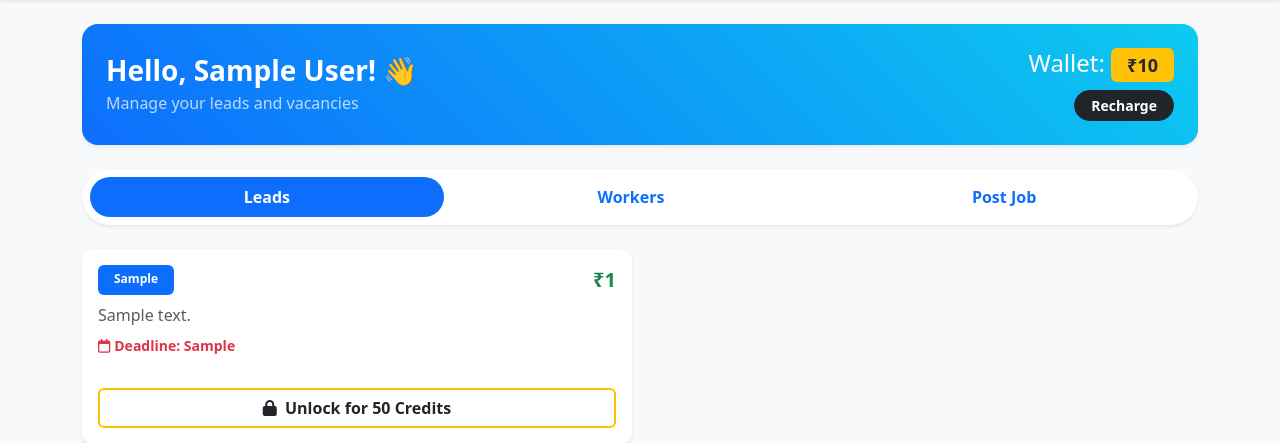
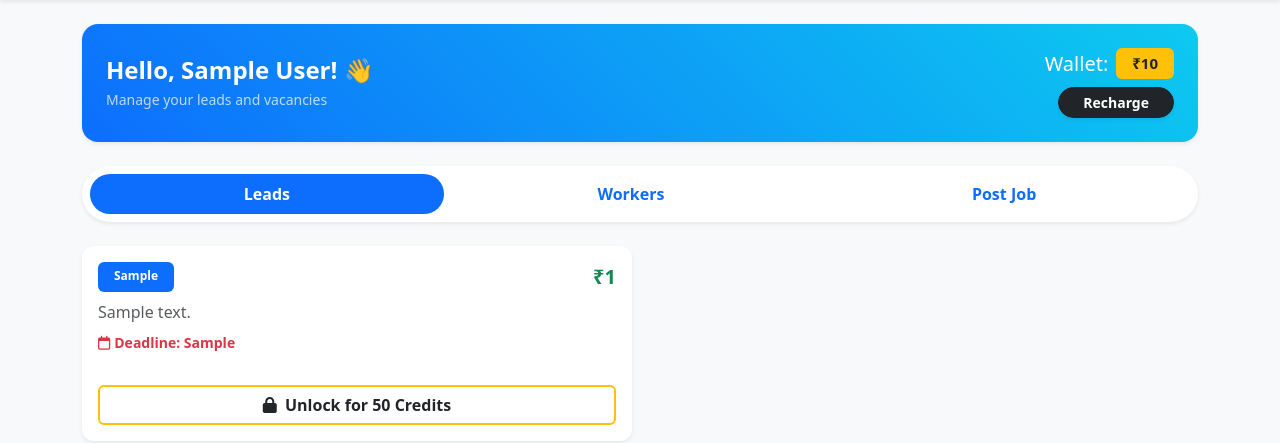
Before and after one commit to kaamconnect01/kaamconnect, a Flask app: template templates/shop_dash.html in a window 1280 px wide. Shown: the part 56-499 px from the top of the page. Run offline with Flask 3, Linux system fonts and the light colour scheme; the template is opened without the code that fills it: values that come from a table or form of the project are taken from there, others are empty; a user stored in the database is signed in; tables that the repository leaves empty hold one stand-in row (values such as "Sample post").

Commit message:
Update shop_dash.html

```diff
--- a/templates/shop_dash.html
+++ b/templates/shop_dash.html
@@ -1,15 +1,22 @@
 {% extends 'base.html' %}
 {% block content %}
-<div class="card bg-primary text-white shadow-sm border-0 mb-4 p-4 rounded-4" style="background: linear-gradient(45deg, #0d6efd, #0dcaf0);">
-    <div class="d-flex justify-content-between align-items-center">
-        <div>
-            <h3 class="fw-bold mb-1">Hello, {{ current_user.name }}! 👋</h3>
-            <p class="mb-0 text-light opacity-75">Manage your leads and vacancies</p>
+<div class="card bg-primary text-white shadow-sm border-0 mb-4 p-3 p-md-4 rounded-4" style="background: linear-gradient(45deg, #0d6efd, #0dcaf0);">
+    <div class="d-flex flex-column flex-md-row justify-content-between align-items-center gap-2 gap-md-0">
+
+        <div class="text-center text-md-start">
+            <h3 class="fw-bold mb-1 fs-4 fs-md-3">Hello, {{ current_user.name }}! 👋</h3>
+            <p class="mb-0 text-light opacity-75 small">Manage your leads and vacancies</p>
         </div>
-        <div class="text-end d-none d-md-block">
-            <h4 class="mb-1">Wallet: <span class="badge bg-warning text-dark px-3 py-2">₹{{ current_user.wallet_balance }}</span></h4>
-            <a href="{{ url_for('buy_credits_page') }}" class="btn btn-dark btn-sm rounded-pill px-3 mt-1 fw-bold">Recharge</a>
+
+        <div class="text-center text-md-end mt-2 mt-md-0">
+            <h4 class="mb-1 fs-5 fs-md-4 d-flex align-items-center justify-content-center justify-content-md-end gap-2">
+                Wallet: <span class="badge bg-warning text-dark px-3 py-2">₹{{ current_user.wallet_balance }}</span>
+            </h4>
+            <a href="{{ url_for('buy_credits_page') }}" class="btn btn-dark btn-sm rounded-pill px-4 mt-1 fw-bold shadow-sm">
+                Recharge
+            </a>
         </div>
+
     </div>
 </div>
 
```
